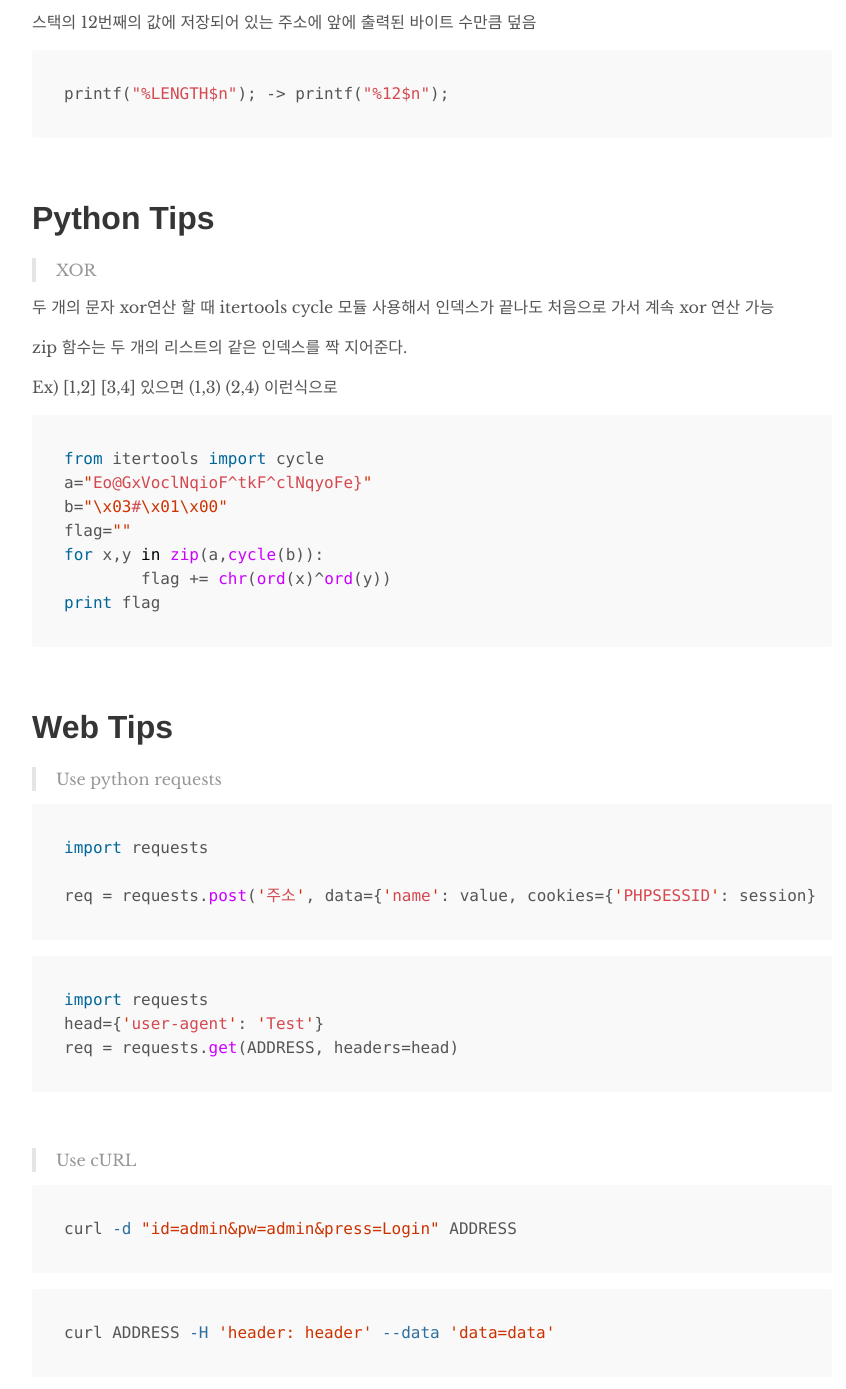
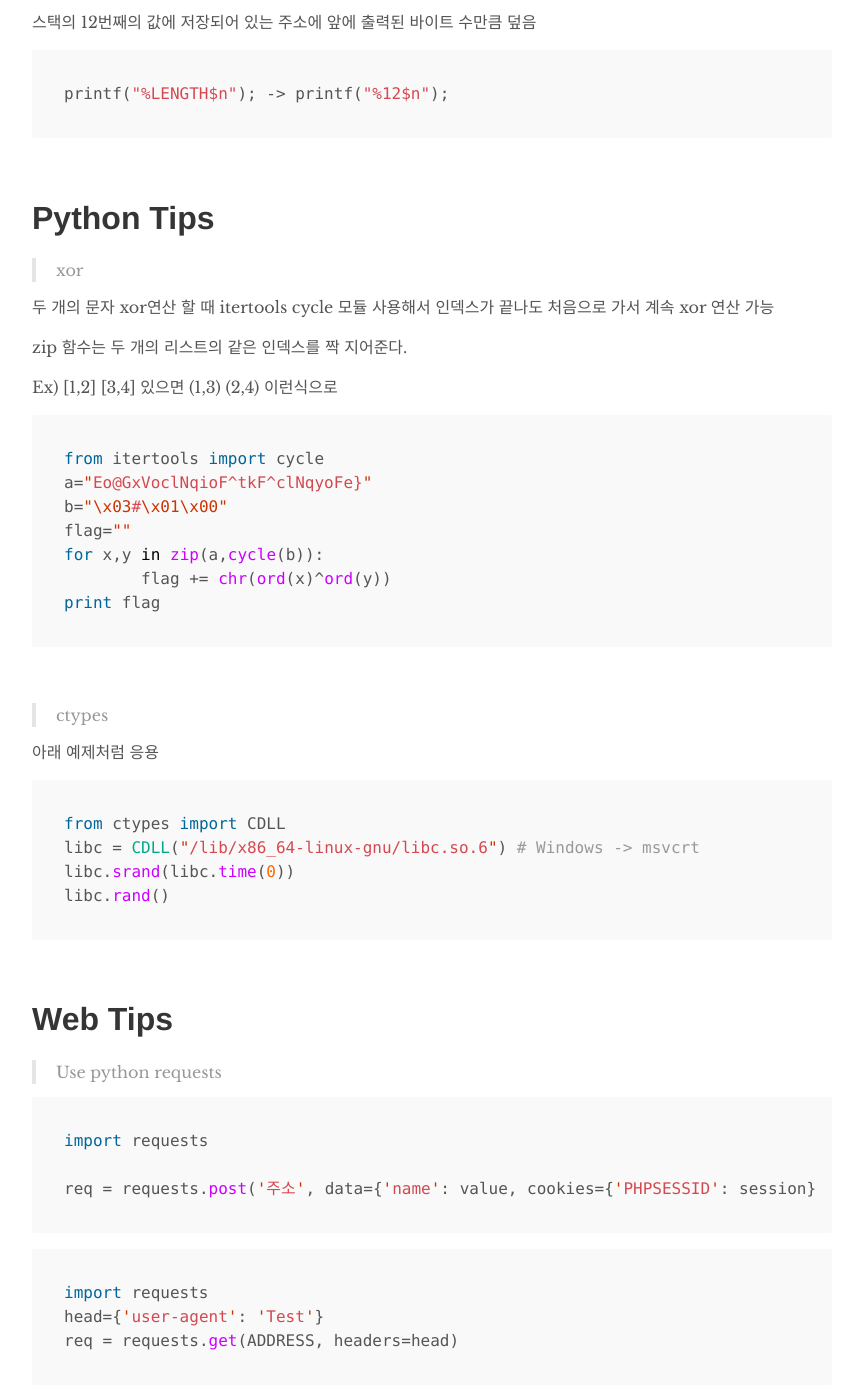
Before and after one commit to realsung/realsung.github.io_backup, a Jekyll site: the page built from _posts/2019-3-7-CTF-tips.md, in a window 1280 px wide and 1400 px high, scrolled down 1685 px. Shown: the top 1389 px of the window, without its empty margins (208-1054 px from the left). Built offline with Jekyll 4.4.1, drawn with Linux system fonts in a browser that asks for light colours.

Commit message:
add py ctypes

````diff
--- a/_posts/2019-3-7-CTF-tips.md
+++ b/_posts/2019-3-7-CTF-tips.md
@@ -79,7 +79,7 @@ printf("%LENGTH$n"); -> printf("%12$n");
 
 # Python Tips
 
-> XOR
+> xor
 
 두 개의 문자 xor연산 할 때 itertools cycle 모듈 사용해서 인덱스가 끝나도 처음으로 가서 계속 xor 연산 가능
 
@@ -95,6 +95,19 @@ flag=""
 for x,y in zip(a,cycle(b)):
 	flag += chr(ord(x)^ord(y))
 print flag
+```
+
+<br />
+
+> ctypes
+
+아래 예제처럼 응용
+
+```python
+from ctypes import CDLL
+libc = CDLL("/lib/x86_64-linux-gnu/libc.so.6") # Windows -> msvcrt
+libc.srand(libc.time(0))
+libc.rand()
 ```
 
 <br />
````
